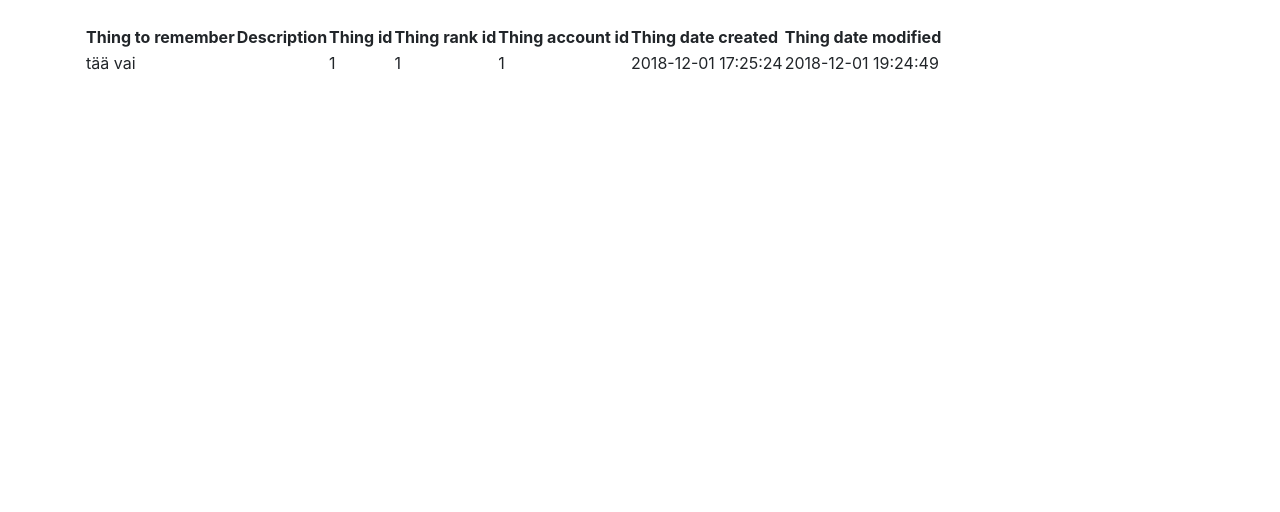
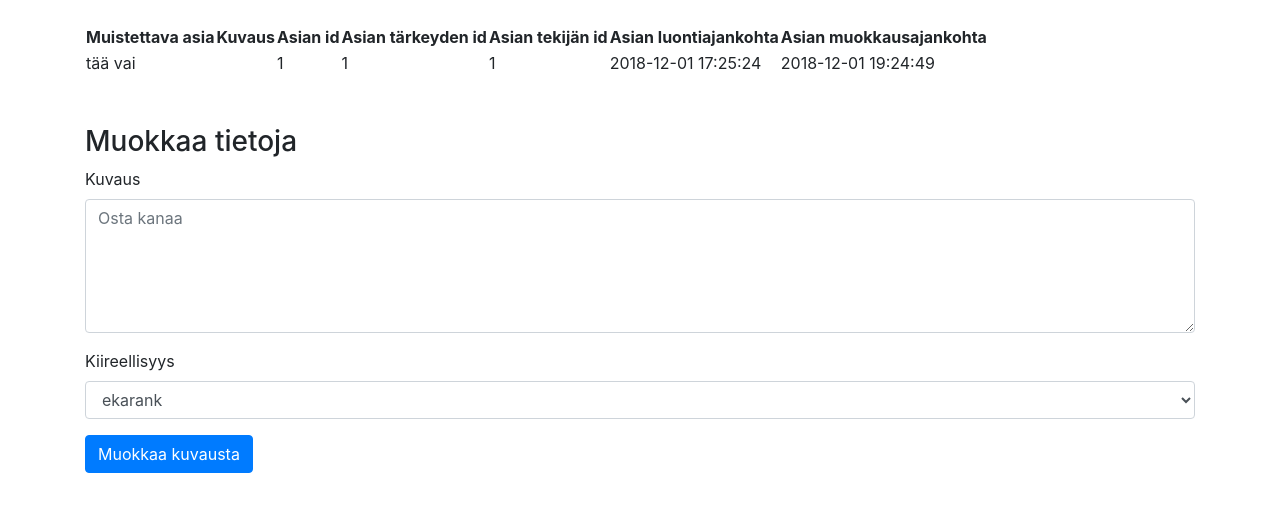
Before and after one commit to jusba/Muistilista, a Flask app: page /things/thing/1/ in a window 1280 px wide. Shown: the part 56-568 px from the top of the page. Run offline with Flask 2, Linux system fonts and the light colour scheme; a user stored in the database is signed in; data comes from the database, SQL or seed files in the repository; both versions use the stored data as it was after the commit; some libraries are stand-ins or nearby versions.

Commit message:
templatejen muokkausta, ulkoasun parantamista, rankin muokkaus mahdolliseksi

```diff
--- a/application/templates/auth/loginform.html
+++ b/application/templates/auth/loginform.html
@@ -9,7 +9,7 @@
 	{{ form.username.label }}
       </td>
       <td>
-	{{ form.username }}
+	{{ form.username(class="form-control" , placeholder="Teppo") }}
       </td>
     </tr>
     <tr>
@@ -17,12 +17,12 @@
 	{{ form.password.label }}
       </td>
       <td>
-	{{ form.password }}
+	{{ form.password(class="form-control" , placeholder="********") }}
       </td>
     </tr>
     <tr>
       <td colspan="2">
-	<input type="submit" value="Login"/>
+	<input class = "btn btn-primary" type="submit" value="Login"/>
       </td>
     </tr>
 </form>
--- a/application/templates/auth/new.html
+++ b/application/templates/auth/new.html
@@ -8,7 +8,7 @@
             {{ form.username.label }}
           </td>
           <td>
-            {{ form.username }}
+            {{ form.username(class="form-control" , placeholder="Matti") }}
           </td>
           <td>
             <ul>
@@ -23,7 +23,7 @@
           {{ form.password.label }}
         </td>
         <td>
-          {{ form.password }}
+          {{ form.password(class="form-control" , placeholder="********") }}
         </td>
         <td>
             <ul>
@@ -35,7 +35,7 @@
       </tr>
       <tr>
 	<td colspan="2">
-	  <input type="submit" value="Create new account"/>
+	  <input class = "btn btn-primary" type="submit" value="Create new account"/>
 	</td>
       </tr>
   </form>
--- a/application/templates/ranks/list.html
+++ b/application/templates/ranks/list.html
@@ -13,7 +13,7 @@
       <td>{{ rank.name }}</td>
 
         <td colspan="2">
-      <a href="{{ url_for('rank_delete',rank_id=rank.id) }}">Delete</a>
+      <a href="{{ url_for('rank_delete',rank_id=rank.id) }}" style ="color: #000; background: #f00">Poista</a>
         </td>
 
     </tr>
--- a/application/templates/ranks/new.html
+++ b/application/templates/ranks/new.html
@@ -8,7 +8,7 @@
             {{ form.name.label }}
           </td>
           <td>
-            {{ form.name }}
+            {{ form.name(class="form-control" , placeholder="Kiireellinen") }}
           </td>
           <td>
             <ul>
@@ -21,7 +21,7 @@
 
       <tr>
 	<td colspan="2">
-	  <input type="submit" value="Add a new rank "/>
+	  <input class = "btn btn-primary" type="submit" value="Add a new rank "/>
 	</td>
       </tr>
   </form>
--- a/application/templates/things/thing.html
+++ b/application/templates/things/thing.html
@@ -4,14 +4,24 @@
 
   <table>
         {% for thing in things %}
+
+        <style>
+            td {
+
+
+                padding-bottom: 50px;
+
+            }
+
+        </style>
     <tr>
-      <th>Thing to remember</th>
-      <th>Description</th>
-      <th>Thing id</th>
-      <th>Thing rank id</th>
-      <th>Thing account id</th>
-      <th>Thing date created</th>
-      <th>Thing date modified</th>
+      <th>Muistettava asia</th>
+      <th>Kuvaus</th>
+      <th>Asian id</th>
+      <th>Asian tärkeyden id</th>
+      <th>Asian tekijän id</th>
+      <th>Asian luontiajankohta</th>
+      <th>Asian muokkausajankohta</th>
 
 
 
@@ -26,12 +36,52 @@
       <td>{{ thing.date_created }}</td>
       <td>{{ thing.date_modified }}</td>
 
+    </tr>
+    </table>
+      <h3>Muokkaa tietoja</h3>
+      <form method="POST" action="{{ url_for('thing_change_description',thing_id=thing.id) }}">
+          <td>
+              {{ form.description.label }}
+            </td>
+          <td>
+              {{ form.description(class="form-control" , placeholder="Osta kanaa", cols="5", rows="5")}}
+          </td>
+          <td>
+              <ul>
+                {% for error in form.description.errors %}
+                <li>{{ error }}</li>
+                {% endfor %}
+              </ul>
+          </td>
+
+          <td>
+              {{ form.rank.label }}
+            </td>
+            <td>
+              {{ form.rank(class="form-control") }}
+            </td>
+            <td>
+              <ul>
+                {% for error in form.rank.errors %}
+                <li>{{ error }}</li>
+                {% endfor %}
+              </ul>
+            </td>
+
+
+          <td colspan="2">
+              <input class = "btn btn-primary" type="submit" value="Muokkaa kuvausta"/>
+          </td>
+      </form>
+
+      {% for error in form.description.errors %}
+      <li>{{ error }}</li>
+      {% endfor %}
 
 
 
-    </tr>
     {% endfor %}
 
-  </table>
+
 
 {% endblock %}
--- a/application/things/forms.py
+++ b/application/things/forms.py
@@ -1,5 +1,5 @@
 from flask_wtf import FlaskForm
-from wtforms import StringField, SelectField, validators
+from wtforms import StringField, SelectField, validators, TextAreaField
 from application.ranks.models import Rank
 from flask_login import current_user
 from application import db
@@ -13,9 +13,9 @@ class ThingForm(FlaskForm):
     response = []
 
 
-    name = StringField("Name" ,[validators.DataRequired(message="Nimi on pakko laittaa"), validators.length(min=1, max=100, message="Nimen pituus 1-100 merkkiä")])
-    description = StringField("Description",[validators.DataRequired(message="Kuvaus on pakko laittaa"), validators.length(min=1, max=1000, message="Kuvauksen pituus 1-1000 merkkiä")])
-    rank = SelectField('Rank',[validators.DataRequired(message="Rank on pakko laittaa")], choices= [])
+    name = StringField("Muistettava asia" ,[validators.DataRequired(message="Nimi on pakko laittaa"), validators.length(min=1, max=100, message="Nimen pituus 1-100 merkkiä")])
+    description = TextAreaField("Kuvaus", [validators.length(min=1, max=1000, message="Kuvauksen pituus 1-1000 merkkiä")])
+    rank = SelectField('Kiireellisyys',[validators.DataRequired(message="Rank on pakko laittaa")], choices= [], coerce= str)
 
 
     class Meta:
@@ -24,6 +24,7 @@ class ThingForm(FlaskForm):
 
 class DescriptionForm(FlaskForm):
 
-    description = StringField("Description",[validators.Length(max=400)])
+    description = TextAreaField("Kuvaus", [validators.length(min=1, max=1000, message="Kuvauksen pituus 1-1000 merkkiä")])
+    rank = SelectField('Kiireellisyys',[validators.DataRequired(message="Rank on pakko laittaa")], choices= [], coerce= str)
     class Meta:
         csrf = False
--- a/application/things/views.py
+++ b/application/things/views.py
@@ -29,9 +29,9 @@ def things_form():
     response = []
 
     for row in res:
+        rowName = str(row.name)
 
-
-        values = (row.name, row.name)
+        values = (rowName, rowName)
         response.append(values)
     formC.rank.choices = response
     return render_template("things/new.html", form = formC)
@@ -42,15 +42,16 @@ def things_create():
 
     form =  ThingForm(request.form)
     ### Estää uusien thingien luonnin jostain syystä
-    # if not form.validate():
-    #     return render_template("things/new.html", form = form)
+    #if form.is_submitted():
+    #    if not form.validate():
+    #        return render_template("things/new.html", form = form)
 
 
 
 
     t = Thing(form.name.data, form.description.data)
     rank = Rank.query.filter_by(name = form.rank.data).first()
-    print("jeesus siunaa", type)
+
 
 
 
@@ -69,12 +70,15 @@ def things_create():
 @app.route("/things/<thing_id>/",methods=["POST"])
 @login_required
 def thing_change_description(thing_id):
+
     form = DescriptionForm()
-    if not form.validate():
-        return render_template("things/list.html", form = form)
+    #Estää muokkauksen jostain syystä
+    #if not form.validate():
+        #return render_template("things/list.html", form = form)
     t = Thing.query.get(thing_id)
     t.description = form.description.data
-
+    rank = Rank.query.filter_by(name = form.rank.data).first()
+    t.rank_id = rank.id
 
     db.session().commit()
     return redirect(url_for("things_index"))
@@ -89,4 +93,19 @@ def thing_delete(thing_id):
 @app.route("/things/thing/<thing_id>/",methods=["GET"])
 @login_required
 def thing_show(thing_id):
-    return render_template("things/thing.html", things = Thing.query.filter(Thing.id == thing_id).all())
+    formC = DescriptionForm()
+
+    res = Rank.query.all()
+
+
+    response = []
+
+    for row in res:
+        rowName = str(row.name)
+
+        values = (rowName, rowName)
+        response.append(values)
+    formC.rank.choices = response
+
+    form = formC
+    return render_template("things/thing.html", things = Thing.query.filter(Thing.id == thing_id).all(), form = form)
```
Also changed, not shown: application/templates/things/list.html (+22 -14 lines), application/templates/things/new.html (+12 -5 lines), application/things.db (added).
